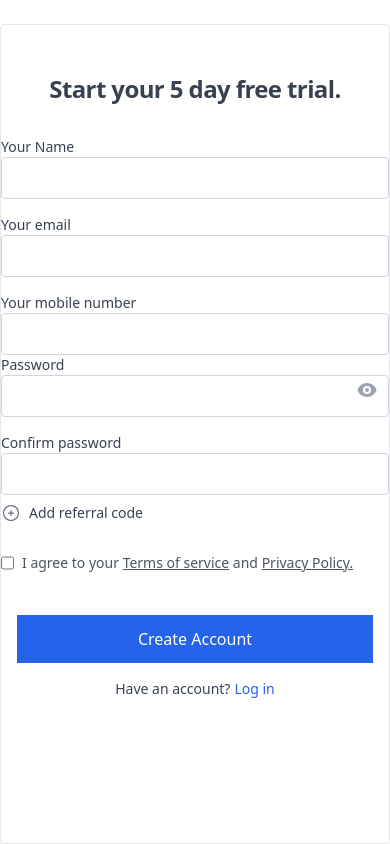
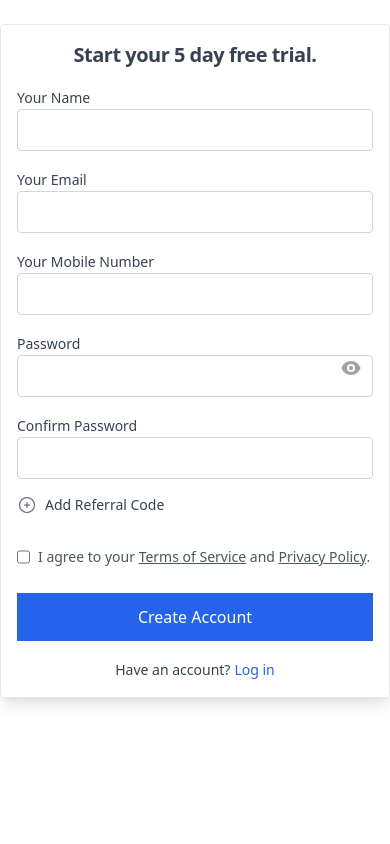
Before and after one commit to sma-rashik/assignment-register, a plain HTML site: page index.html in a window 390 px wide. Drawn offline with nearby package versions, Linux system fonts and the light colour scheme.

Commit message:
responsive done

```diff
--- a/index.html
+++ b/index.html
@@ -1,3 +1,4 @@
+<!DOCTYPE html>
 <html lang="en">
 
 <head>
@@ -13,33 +14,32 @@
 
 </head>
 
-<body
-    class="bg-white border border-gray-200 shadow-lg rounded px-15 py-12 sm:px-6 sm:py-6 max-w-lg mx-auto mt-6 sm:px-4">
-    <div class="container mx-auto ">
+<body class="bg-white border border-gray-200 shadow-lg rounded px-4 py-4 sm:px-6 sm:py-6 max-w-lg mx-auto mt-6">
+    <div class="container mx-auto">
         <form id="form" action="/">
-            <div class="text-center mb-8">
-                <h1 class="text-gray-700 text-2xl font-semibold mb-4 tracking-tight">Start your 5 day free trial.</h1>
+            <div class="text-center mb-4">
+                <h1 class="text-gray-700 text-xl font-semibold mb-2 tracking-tight">Start your 5 day free trial.</h1>
             </div>
-            <div class="input-control mt-4">
-                <label for="username" class="text-gray-700 text-sm font-normal mb-1">Your Name</label> <br>
+            <div class="mb-4">
+                <label for="username" class="text-gray-700 text-sm font-normal mb-1">Your Name</label>
                 <input id="username" name="username" type="text"
-                    class="border border-gray-300 w-full  rounded px-3 py-2 focus:outline-none focus:ring focus:border-blue-500">
+                    class="border border-gray-300 w-full rounded px-3 py-2 focus:outline-none focus:ring focus:border-blue-500">
                 <div class="error text-red-500 text-xs"></div>
             </div>
-            <div class="input-control mt-4">
-                <label for="email" class="text-gray-700 text-sm font-normal mb-1">Your email</label> <br>
+            <div class="mb-4">
+                <label for="email" class="text-gray-700 text-sm font-normal mb-1">Your Email</label>
                 <input id="email" name="email" type="text"
                     class="border border-gray-300 w-full rounded px-3 py-2 focus:outline-none focus:ring focus:border-blue-500">
                 <div class="error text-red-500 text-xs"></div>
             </div>
-            <div class="input-control mt-4">
-                <label for="phone" class="text-gray-700 text-sm font-normal mb-1">Your mobile number</label>
+            <div class="mb-4">
+                <label for="phone" class="text-gray-700 text-sm font-normal mb-1">Your Mobile Number</label>
                 <input id="phone" name="phone" type="number"
                     class="border border-gray-300 w-full rounded px-3 py-2 focus:outline-none focus:ring focus:border-blue-500">
                 <div class="error text-red-500 text-xs"></div>
             </div>
 
-            <div class="input-control mb-4 relative">
+            <div class="mb-4 relative">
                 <label for="password" class="text-gray-700 text-sm font-normal mb-1">Password</label>
                 <input id="password" name="password" type="password"
                     class="border border-gray-300 w-full rounded px-3 py-2 focus:outline-none focus:ring focus:border-blue-500">
@@ -55,14 +55,14 @@
                 </button>
             </div>
 
-            <div class="input-control mt-4">
-                <label for="password2" class="text-gray-700 text-sm font-normal mb-1">Confirm password </label> <br>
+            <div class="mb-4">
+                <label for="password2" class="text-gray-700 text-sm font-normal mb-1">Confirm Password</label>
                 <input id="password2" name="password2" type="password"
                     class="border border-gray-300 w-full rounded px-3 py-2 focus:outline-none focus:ring focus:border-blue-500">
                 <div class="error text-red-500 text-xs"></div>
             </div>
 
-            <div class="mb-5">
+            <div class="mb-4">
                 <div class="mt-2" x-data="{ open: false }">
                     <div @click="open = !open" class="inline-flex items-center text-sm text-gray-700 cursor-pointer">
                         <svg class="h-5 w-5 text-gray-500 mr-2" xmlns="http://www.w3.org/2000/svg" fill="none"
@@ -71,10 +71,10 @@
                                 d="M12 9v6m3-3H9m12 0a9 9 0 11-18 0 9 9 0 0118 0z"></path>
                         </svg>
 
-                        Add referral code
+                        Add Referral Code
                     </div>
                     <div x-show="open" style="display: none;">
-                        <label class="text-gray-700 text-sm font-normal mb-1 hidden">Referral code</label>
+                        <label class="text-gray-700 text-sm font-normal mb-1 hidden">Referral Code</label>
                         <div class="input string optional user_sign_up_referral_code"><input
                                 class="string optional shadow-none w-full border border-gray-300 rounded py-3 px-3 text-sm shadow-sm h-10"
                                 type="text" name="user[sign_up_referral_code]" id="user_sign_up_referral_code">
@@ -82,7 +82,7 @@
                     </div>
                 </div>
             </div>
-            <div class="mb-8">
+            <div class="mb-4">
                 <div class="flex items-center">
                     <input name="user[tos_accepted]" type="hidden" value="0" autocomplete="off"><input label="false"
                         required="required"
@@ -92,15 +92,15 @@
                         I agree to your
                         <a class="underline text-gray-600"
                             href="https://www.labsmartlis.com/terms-and-conditions-of-service-and-use"
-                            target="_blank">Terms of service</a>
+                            target="_blank">Terms of Service</a>
                         and
                         <a class="underline text-gray-600" href="https://www.labsmartlis.com/privacy-policy"
-                            target="_blank">Privacy Policy.</a>
+                            target="_blank">Privacy Policy</a>.
                     </div>
                 </div>
             </div>
-            <div class="m-4  text-center">
-                <button type="submit" class="bg-blue-600 px-15 py-3  cursor-pointer w-full  text-white">Create
+            <div class="mb-4">
+                <button type="submit" class="bg-blue-600 px-15 py-3  cursor-pointer w-full text-white">Create
                     Account</button>
             </div>
             <div class="text-center">
@@ -112,7 +112,6 @@
         </form>
     </div>
 
-
     <script src="./script.js"></script>
 </body>
 
```
